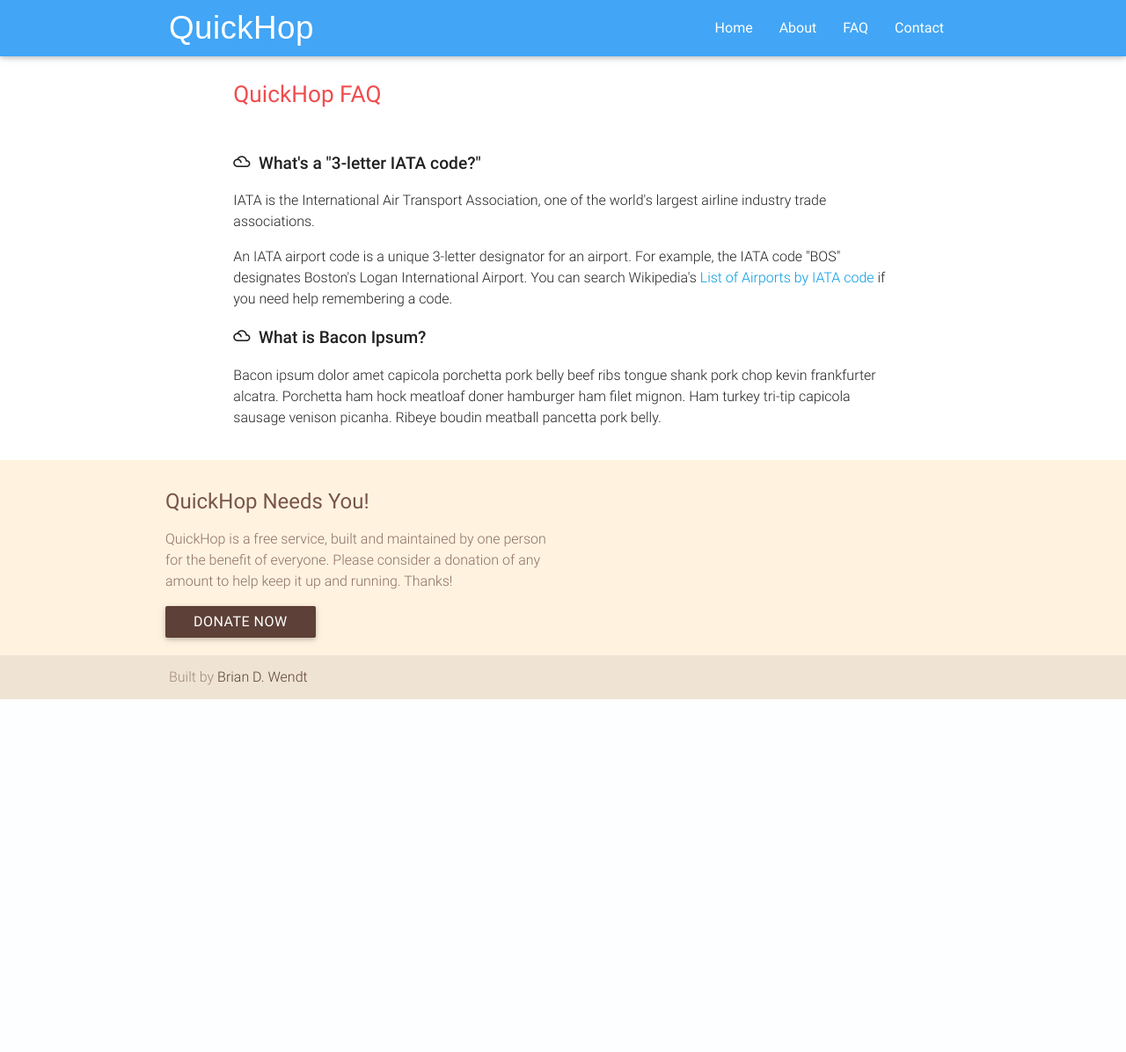
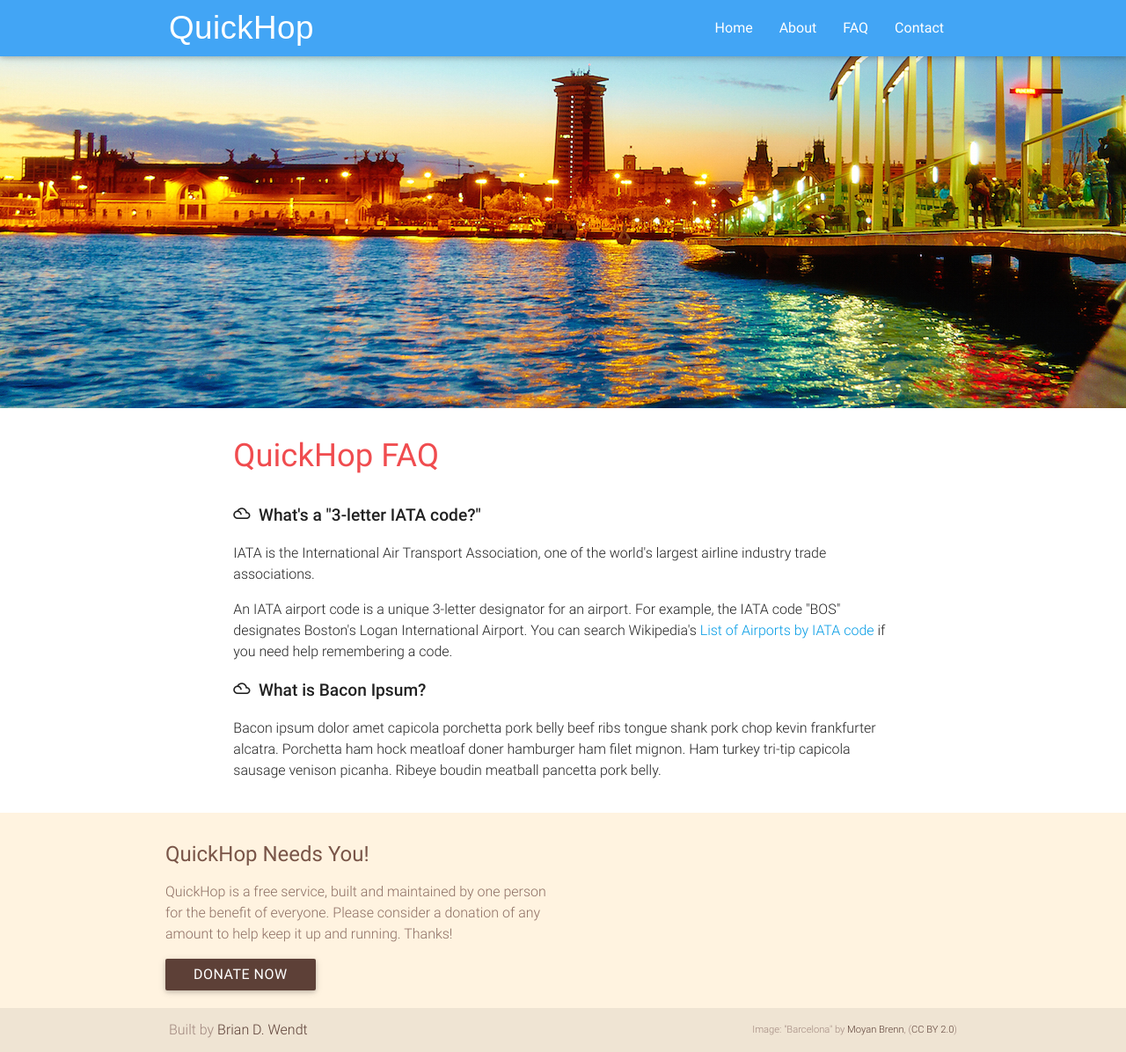
Before and after one commit to briandwendt/quickhop, a Flask app: page /faq in a window 1280 px wide. Shown: the whole page at 88% size. Before the commit the page ends 795 px from the top, so only its background shows below. Run offline with Flask 2, Linux system fonts and the light colour scheme; parts of the project's set-up code (start-up, migrations or seed data) failed here and were passed over; some libraries are stand-ins or nearby versions; some web fonts are replaced.

Commit message:
Added parallax images to About and FAQ pages.

```diff
--- a/templates/base.html
+++ b/templates/base.html
@@ -49,7 +49,7 @@
   <footer class="page-footer orange lighten-5">
     <div class="container">
       <div class="row">
-        <div class="col l6 s12">
+        <div class="col m6 s12">
           <h5 class="brown-text" style="font-size: 1.5rem;">QuickHop Needs You!</h5>
           <p class="light brown-text text-lighten-1">
           QuickHop is a free service, built and maintained by one person for the benefit of everyone. Please consider a donation of any amount to help keep it up and running. Thanks!
@@ -64,12 +64,20 @@
           </form>
 
         </div>
+
+        <div class="col m3 hide-on-small-only">
+        </div>
+
+        <div class="col m3 hide-on-small-only">
+        </div>
+
       </div>
     </div>
     <div class="footer-copyright">
       <div class="container">
-      <span class="brown-text text-lighten-2">Built by</span>
-      <a class="brown-text text-darken-2" href="https://github.com/briandwendt">Brian D. Wendt</a>
+       <span class="brown-text text-lighten-2">Built by</span>
+       <a class="brown-text text-darken-2" href="https://github.com/briandwendt">Brian D. Wendt</a>
+       {% block image_credit %}{% endblock %}
       </div>
     </div>
   </footer>
--- a/templates/faq.html
+++ b/templates/faq.html
@@ -2,16 +2,31 @@
 
 {% block title %} FAQ | QuickHop {% endblock %}
 
+{% block image_credit %}
+<span class="right brown-text text-lighten-2 hide-on-small-only" style="font-size: 0.7rem;">
+    Image: "Barcelona" by
+    <a href="https://www.flickr.com/photos/aigle_dore/5238702708" target="_blank"
+    class="brown-text text-darken-2">Moyan Brenn</a>,
+    (<a href="https://creativecommons.org/licenses/by/2.0/" class="brown-text text-darken-2">CC BY 2.0</a>)
+</span>
+{% endblock %}
+
 {% block content %}
+
+    <div class="parallax-container hide-on-small-only" style="height: 400px;">
+        <div class="parallax">
+            <img src="{{ url_for('static', filename='img/barcelona.jpg') }}">
+        </div>
+    </div>
 
   <div class="section no-pad-bot">
     <div class="container">
       <div class="row">
         <div class="col s12 m10 offset-m1">
 
-            <h5 class="header" style="color: #f04c4f;">
+            <h4 class="header" style="color: #f04c4f; margin-bottom: 2rem;">
                 QuickHop FAQ
-            </h5><br>
+            </h4>
 
             <h5 class="subheading">
                 <i class="mdi-image-filter-drama"></i>&nbsp;
--- a/templates/search.html
+++ b/templates/search.html
@@ -8,7 +8,7 @@
 
 <div class="parallax-container">
   <div class="parallax">
-    <img src="{{ url_for('static', filename='img/venice-2.jpg') }}">
+    <img src="{{ url_for('static', filename='img/parallax-1.jpg') }}">
   </div>
 
   <!-- Search Form Section -->
```
Also changed, not shown: templates/about.html (+18 -3 lines), static/img/barcelona.jpg (added), static/img/fiji.jpg (added), static/img/fijian-sunset.jpg (added), static/img/parallax-1.jpg (added), static/img/parallax-2.jpg (added), static/img/parallax-3.jpg (added), static/img/parallax-4.jpg (added), 2 other files.
